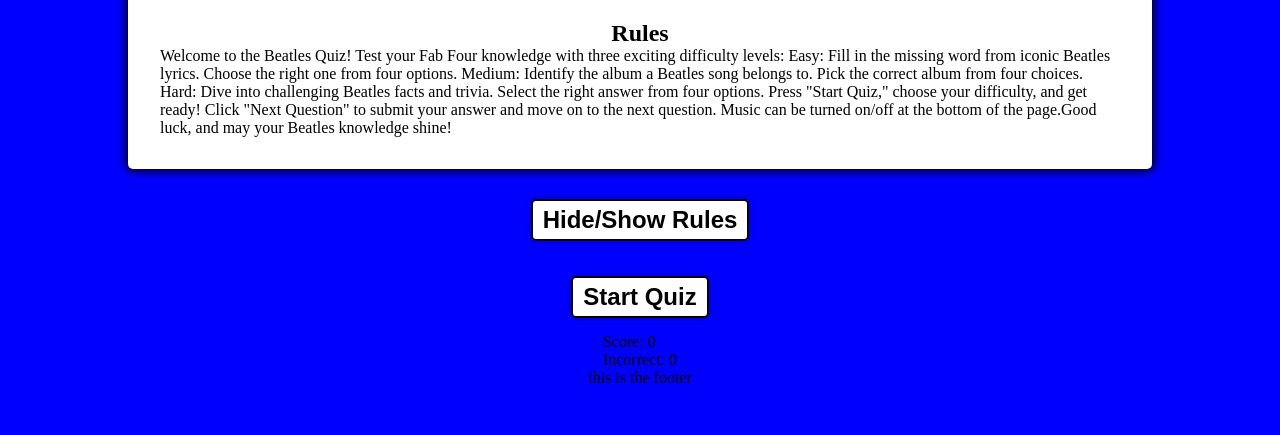
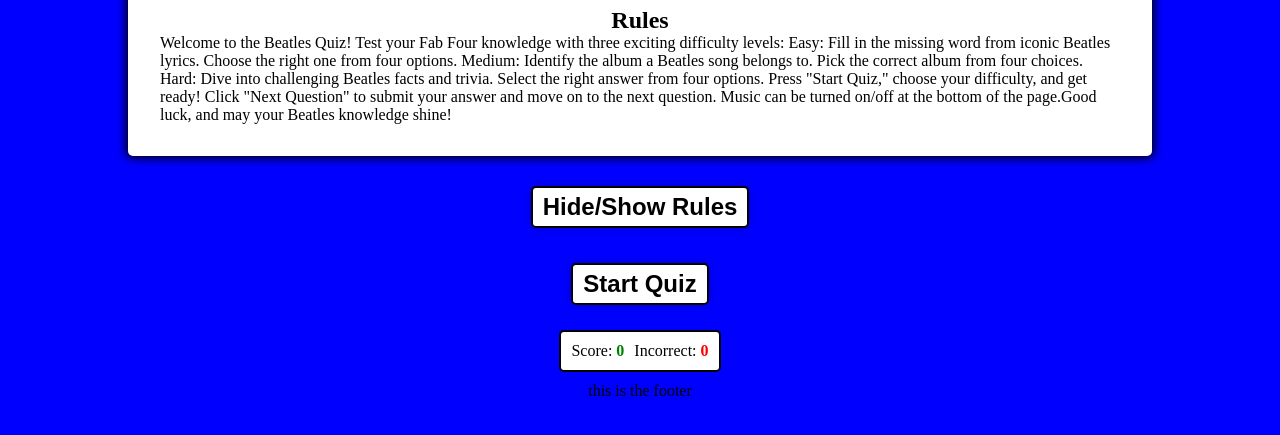
Before and after one commit to Code-Institute-Submissions/JorgenDIF-the-beatles-quiz, a plain HTML site: page index.html in a window 1280 px wide. Shown: the part 321-756 px from the top of the page. Drawn offline with Linux system fonts and the light colour scheme.

Commit message:
add color to score and incorrect

```diff
--- a/assets/css/styles.css
+++ b/assets/css/styles.css
@@ -187,3 +187,25 @@ body {
 .hide {
   display: none;
 }
+
+#score-container {
+  display: flex;
+  justify-content: center;
+  align-items: center;
+  gap: 10px;
+  padding: 10px;
+  margin: 10px 0;
+  border: 2px solid #000;
+  border-radius: 5px;
+  background-color: #fff;
+}
+
+#score {
+  color: green;
+  font-weight: bold;
+}
+
+#incorrect {
+  color: red;
+  font-weight: bold;
+}
--- a/index.html
+++ b/index.html
@@ -63,8 +63,8 @@
     </div>
 
     <div id="score-container">
-        <p>Score: <span id="score">0</span></p>
-        <p>Incorrect: <span id="incorrect">0</span></p>
+        <p class="scores"> Score: <span id="score">0</span></p>
+        <p class="scores">Incorrect: <span id="incorrect">0</span></p>
       </div>
 
   <!--The footer-->
```
